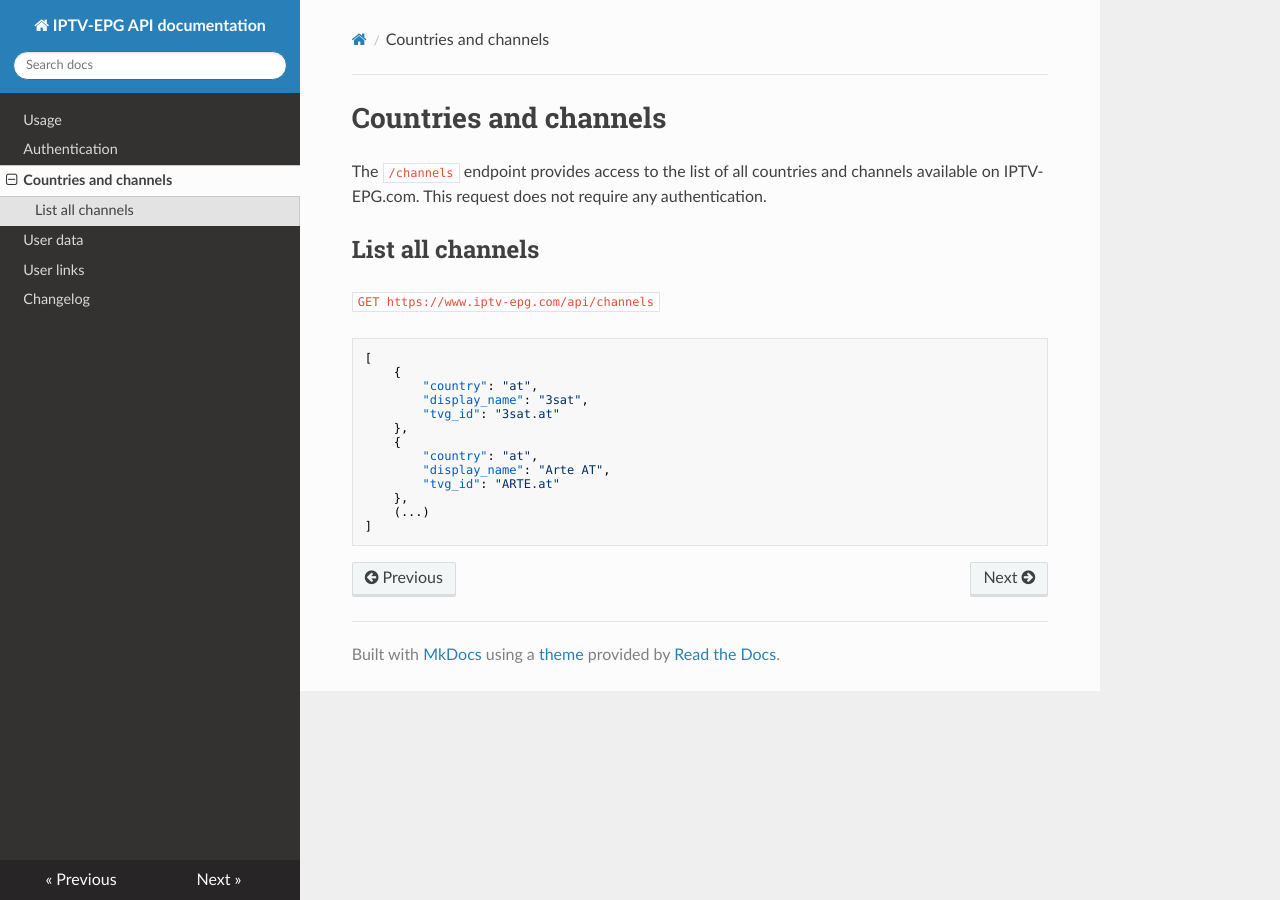
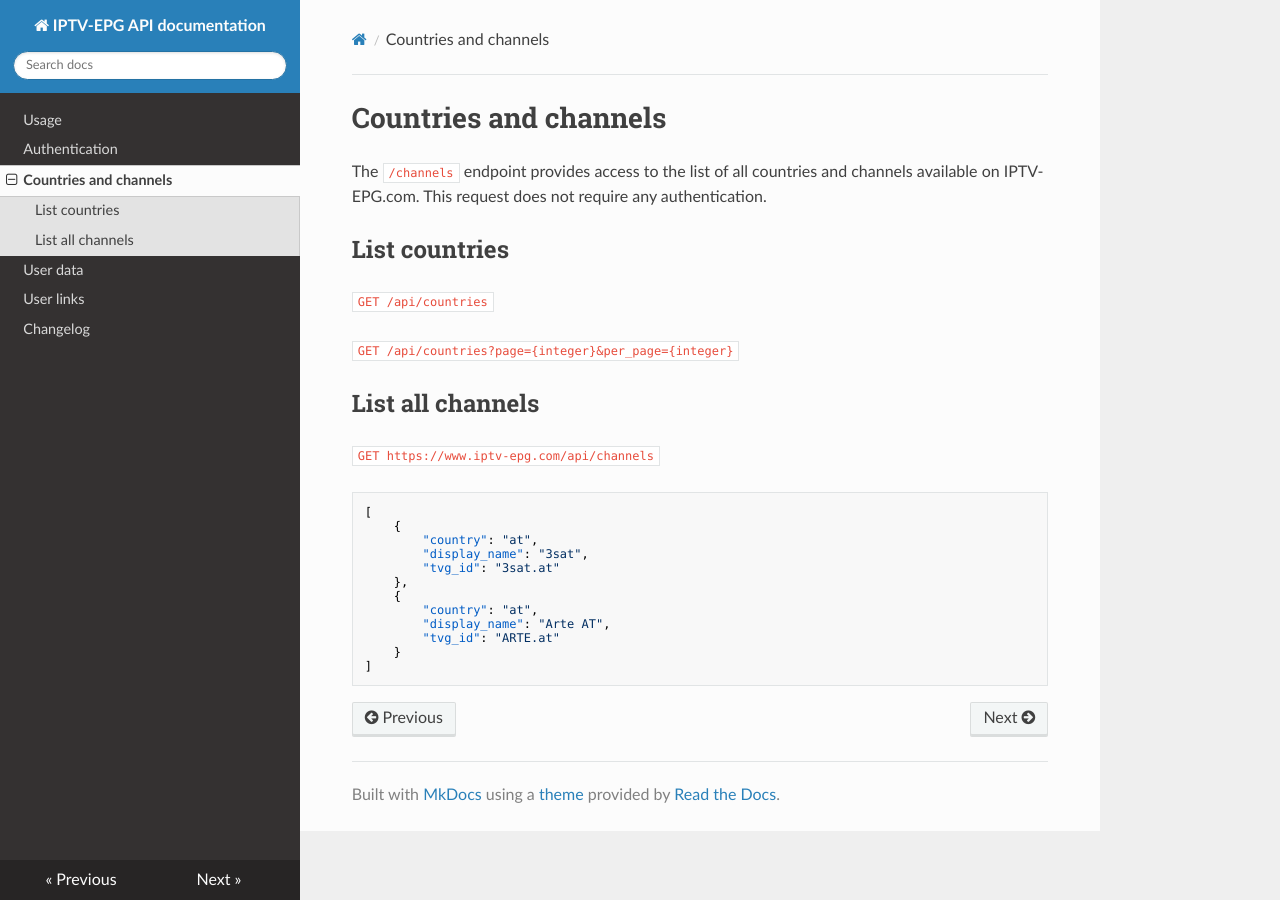
Before and after one commit to iptv-epg/api-docs, an MkDocs documentation site: the page built from docs/channels.md, in a window 1280 px wide. Built offline with MkDocs 1.6.1, drawn with Linux system fonts in a browser that asks for light colours; nearby versions of some CDN libraries; old or Windows-style settings are respelled for this version of MkDocs.

Commit message:
added countries list api endpoint (testing readthedocs)

````diff
--- a/docs/channels.md
+++ b/docs/channels.md
@@ -2,6 +2,12 @@
 
 The `/channels` endpoint provides access to the list of all countries and channels available on IPTV-EPG.com.
 This request does not require any authentication.
+
+## List countries
+
+`GET /api/countries`
+
+`GET /api/countries?page={integer}&per_page={integer}`
 
 ## List all channels
 
@@ -18,7 +24,6 @@ This request does not require any authentication.
         "country": "at",
         "display_name": "Arte AT",
         "tvg_id": "ARTE.at"
-    },
-    (...)
+    }
 ]
 ```
````
